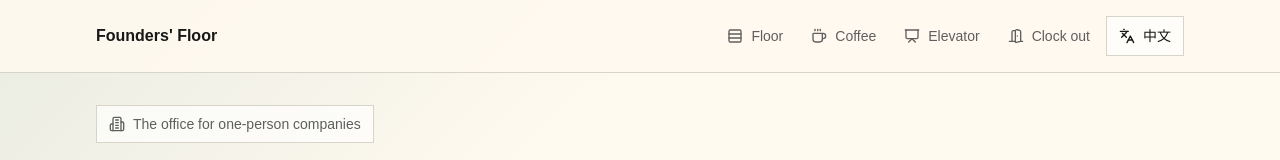
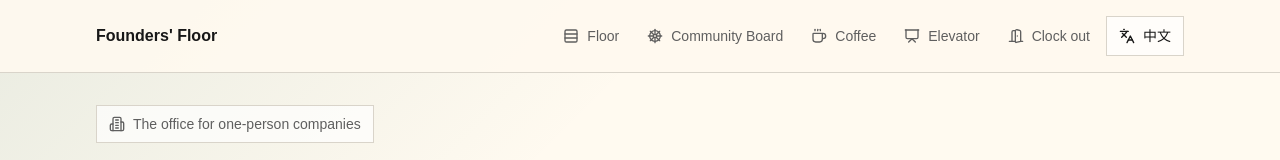
Before and after one commit to clover475/Founders-Floor_BUIDL_OPC_HACKATHON_SG, a Next.js app: page / in a window 1280 px wide. Shown: the top 160 px of the page. Built offline with nearby package versions, Linux system fonts and the light colour scheme.

Commit message:
feat: add community board link to top navigation

```diff
--- a/src/components/layout/app-shell.tsx
+++ b/src/components/layout/app-shell.tsx
@@ -1,12 +1,13 @@
 "use client";
 
 import Link from "next/link";
-import { Coffee, DoorOpen, Presentation, Rows3 } from "lucide-react";
+import { Coffee, DoorOpen, Presentation, Rows3, ShipWheel } from "lucide-react";
 import { useTranslations } from "use-intl";
 import { LanguageSwitcher } from "@/components/layout/language-switcher";
 
 const navItems = [
   { href: "/", label: "floor", icon: Rows3 },
+  { href: "/ship-wall", label: "community", icon: ShipWheel },
   { href: "/coffee-corner", label: "coffee", icon: Coffee },
   { href: "/elevator", label: "elevator", icon: Presentation },
   { href: "/clock-out", label: "clockOut", icon: DoorOpen },
--- a/src/messages/en.json
+++ b/src/messages/en.json
@@ -1,6 +1,6 @@
 {
   "language": { "english": "English", "chinese": "Chinese", "switchTo": "Switch to {language}" },
-  "nav": { "floor": "Floor", "coffee": "Coffee", "elevator": "Elevator", "clockOut": "Clock out" },
+  "nav": { "floor": "Floor", "community": "Community Board", "coffee": "Coffee", "elevator": "Elevator", "clockOut": "Clock out" },
   "rooms": {
     "idea": { "name": "Idea Room", "description": "Explore opportunities, user problems, and rough founder ideas." },
     "build": { "name": "Build Room", "description": "Work around other builders who are shipping MVPs today." },
--- a/src/messages/zh-CN.json
+++ b/src/messages/zh-CN.json
@@ -1,6 +1,6 @@
 {
   "language": { "english": "英文", "chinese": "中文", "switchTo": "切换到{language}" },
-  "nav": { "floor": "办公区", "coffee": "咖啡角", "elevator": "电梯演讲", "clockOut": "下班" },
+  "nav": { "floor": "办公区", "community": "社区墙", "coffee": "茶水间", "elevator": "电梯演讲", "clockOut": "下班" },
   "rooms": {
     "idea": { "name": "想法室", "description": "探索机会、用户问题和还未成形的创业想法。" },
     "build": { "name": "共创室", "description": "和今天正在交付 MVP 的 Builder 一起工作。" },
```
